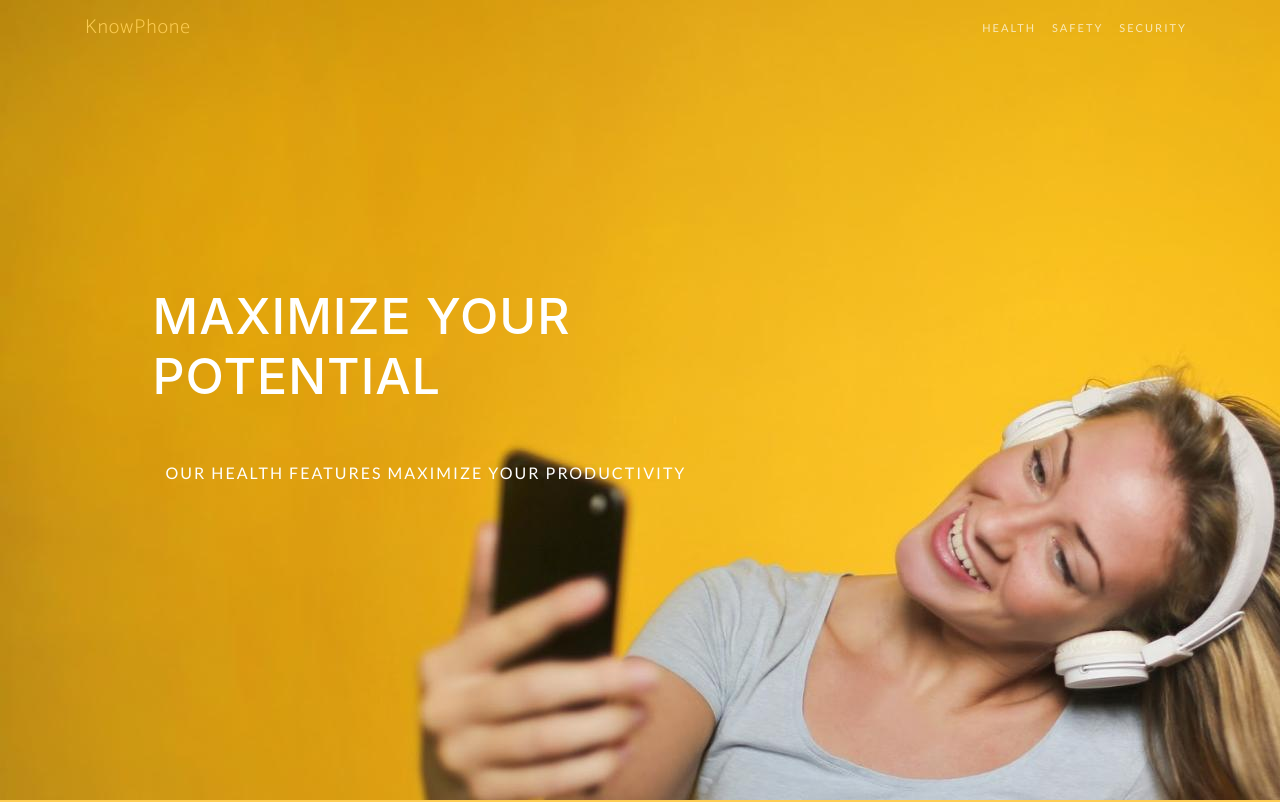
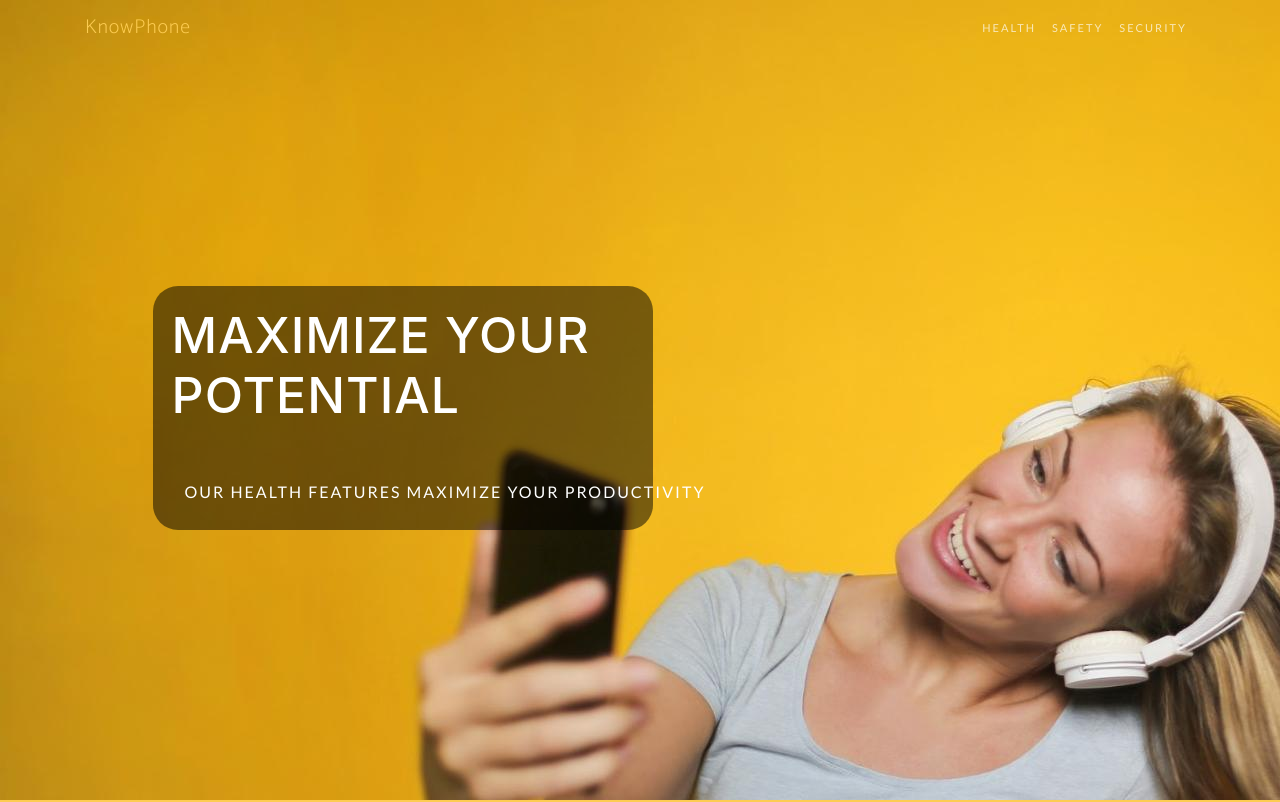
Before and after one commit to JaredGMead/KnowPhone, a website with bundled scripts: page health.html in a window 1280 px wide. Shown: the top 802 px of the page. Built offline with nearby package versions, Linux system fonts and the light colour scheme; a web font is replaced by a local one.

Commit message:
Jared - Edited CSS to highlight header text

```diff
--- a/css/new-age.css
+++ b/css/new-age.css
@@ -161,6 +161,9 @@ header.masthead .header-content {
   max-width: 500px;
   margin-bottom: 100px;
   text-align: center;
+  border-radius: 25px;
+  background:rgba(0, 0, 0, 0.5);
+  padding: 3%;
 }
 
 header.masthead .header-content h1 {
@@ -427,6 +430,8 @@ footer ul li a:hover, footer ul li a:focus, footer ul li a:active, footer ul li
   font-family: 'Lato', 'Helvetica', 'Arial', 'sans-serif';
   letter-spacing: 2px;
   text-transform: uppercase;
+  white-space: nowrap;
+  word-break: break-all;
 }
 
 .btn-xl {
```
